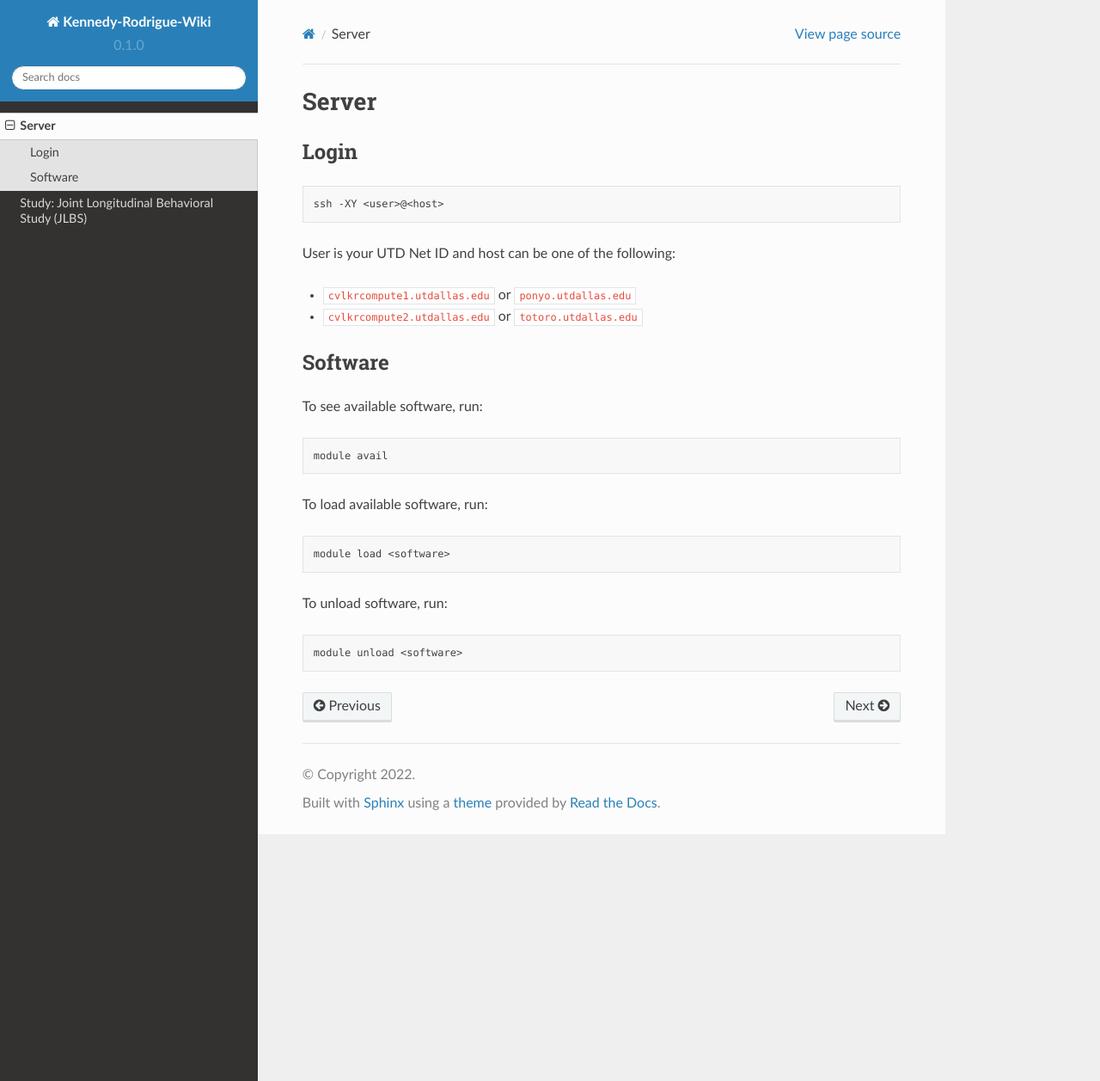
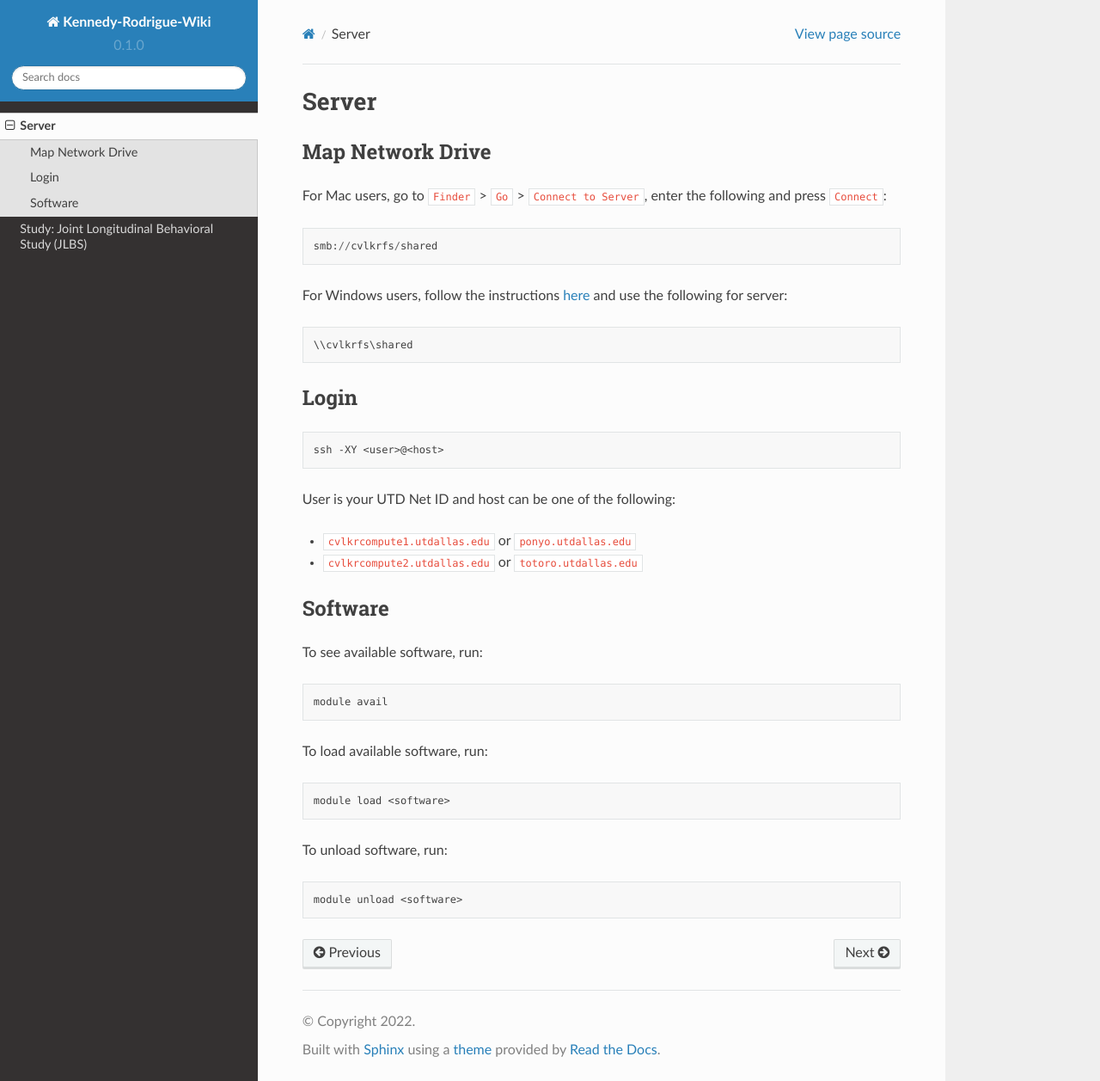
Before and after one commit to marcihorn/kennedy-rodrigue-wiki, a Sphinx documentation site: the page built from docs/source/server.rst, in a window 1280 px wide and 1257 px high. Shown: the whole window at 86% size. Built offline with Sphinx 7.4.7 and the Read the Docs theme 2.0.0, drawn with Linux system fonts in a browser that asks for light colours.

Commit message:
Update server.rst
- include section on mapping network drive to computer

```diff
--- a/docs/source/server.rst
+++ b/docs/source/server.rst
@@ -1,6 +1,24 @@
 ######
 Server
 ######
+
+.. _map_network_drive:
+
+Map Network Drive
+-----------------
+
+For Mac users, go to ``Finder`` > ``Go`` > ``Connect to Server``, enter the following and press ``Connect``:
+
+.. code::
+
+    smb://cvlkrfs/shared
+
+
+For Windows users, follow the instructions `here <https://atlas.utdallas.edu/TDClient/30/Portal/KB/ArticleDet?ID=51>`_ and use the following for server:
+
+.. code::
+
+    \\cvlkrfs\shared
 
 .. _login:
 
```
